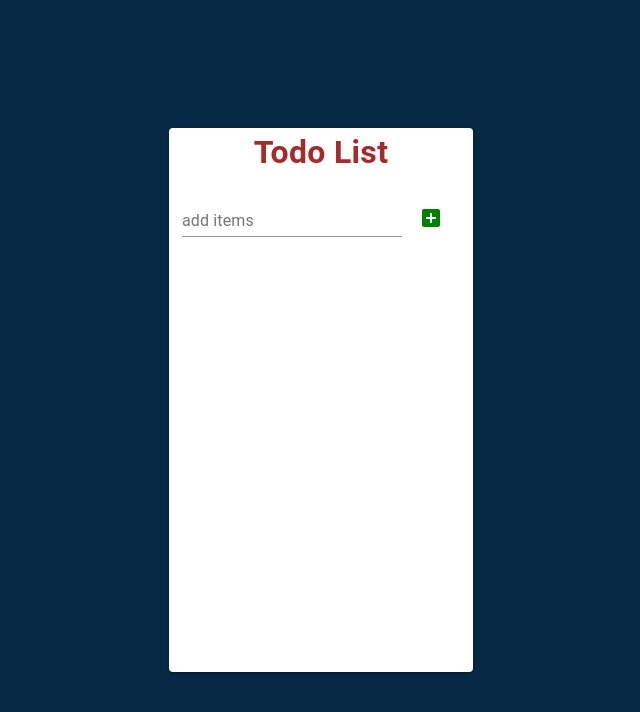
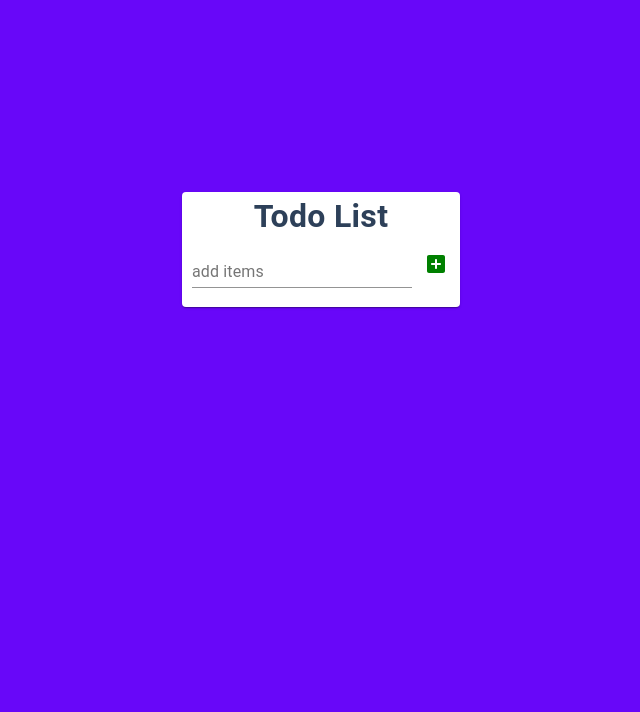
Before and after one commit to mukulraj21160/todo-list-react-app, a React (Create React App) app: page / in a window 1280 px wide. Shown: the top 712 px of the page, without its empty margins (319-959 px from the left). Built offline with nearby package versions, Linux system fonts and the light colour scheme.

Commit message:
completes-project

```diff
--- a/src/Components/AllLists.jsx
+++ b/src/Components/AllLists.jsx
@@ -12,14 +12,12 @@ const style = makeStyles((theme) => ({
       textAlign: "left",
       padding: "0px 10px 0px 10px",
     },
-
     [theme.breakpoints.up("md")]: {
       display: "flex",
       justifyContent: "space-between",
       textAlign: "left",
       padding: "0px 10px 0px 10px",
     },
-
     [theme.breakpoints.up("lg")]: {
       display: "flex",
       justifyContent: "space-between",
--- a/src/Components/TodoList.jsx
+++ b/src/Components/TodoList.jsx
@@ -14,53 +14,49 @@ const style = makeStyles((theme) => ({
   main: {
     fontFamily: theme.typography.body1.fontFamily,
     [theme.breakpoints.up("xs")]: {
-      backgroundColor: "#062845",
-      height: "100vh",
       display: "flex",
     },
     [theme.breakpoints.up("sm")]: {
-      backgroundColor: "#062845",
-      height: "100vh",
       display: "flex",
     },
 
     [theme.breakpoints.up("md")]: {
-      backgroundColor: "#062845",
-      height: "100vh",
       display: "flex",
     },
     [theme.breakpoints.up("lg")]: {
-      backgroundColor: "#062845",
-      height: "100vh",
       display: "flex",
     },
   },
   main_card: {
     fontFamily: theme.typography.body1.fontFamily,
     [theme.breakpoints.up("xs")]: {
-      color: "white",
-      width: "80%",
-      margin: "20% 0% 10% 0%",
+      display: "flex",
       textAlign: "center",
+      justifyContent: "space-evenly",
+      paddingBottom: "10px",
+      marginTop: "40%",
     },
     [theme.breakpoints.up("sm")]: {
-      color: "white",
-      width: "80%",
-      margin: "20% 0% 10% 0%",
+      display: "flex",
       textAlign: "center",
+      justifyContent: "space-evenly",
+      paddingBottom: "10px",
+      marginTop: "15%",
     },
 
     [theme.breakpoints.up("md")]: {
-      marginTop: "10%",
-      borderRadius: "10px",
-      marginLeft: "5px",
-      width: "50%",
+      display: "flex",
+      textAlign: "center",
+      justifyContent: "space-evenly",
+      paddingBottom: "10px",
+      marginTop: "15%",
     },
     [theme.breakpoints.up("lg")]: {
+      display: "flex",
+      textAlign: "center",
       justifyContent: "space-evenly",
-      display: "flex",
-      borderRadius: "10px",
-      margin: "10% 0% 10% 0%",
+      paddingBottom: "10px",
+      marginTop: "15%",
     },
   },
 
@@ -70,61 +66,56 @@ const style = makeStyles((theme) => ({
       textAlign: "center",
       fontSize: "22px",
       fontWeight: "bold",
-      color: "brown",
+      color: "#2d4059",
     },
     [theme.breakpoints.up("sm")]: {
       textAlign: "center",
       fontSize: "22px",
       fontWeight: "bold",
-      color: "brown",
+      color: "#2d4059",
     },
 
     [theme.breakpoints.up("md")]: {
       textAlign: "center",
       fontSize: "32px",
       fontWeight: "bold",
-      color: "brown",
+      color: "#2d4059",
     },
     [theme.breakpoints.up("lg")]: {
       textAlign: "center",
       fontSize: "32px",
       fontWeight: "bold",
-      color: "brown",
+      color: "#2d4059",
     },
   },
   textfield: {
     fontFamily: theme.typography.body1.fontFamily,
     [theme.breakpoints.up("xs")]: {
-      margin: "3px",
+      paddingLeft: "10px",
     },
     [theme.breakpoints.up("sm")]: {
-      margin: "3px",
+      paddingLeft: "10px",
     },
-
     [theme.breakpoints.up("md")]: {
-      padding: "10px",
+      paddingLeft: "10px",
     },
     [theme.breakpoints.up("lg")]: {
-      padding: "10px",
+      paddingLeft: "10px",
     },
   },
   btn: {
     fontFamily: theme.typography.body1.fontFamily,
     [theme.breakpoints.up("xs")]: {
-      margin: "3px",
       color: "green",
     },
     [theme.breakpoints.up("sm")]: {
-      margin: "3px",
       color: "green",
     },
 
     [theme.breakpoints.up("md")]: {
-      margin: "5px",
       color: "green",
     },
     [theme.breakpoints.up("lg")]: {
-      margin: "5px",
       color: "green",
     },
   },
@@ -149,8 +140,8 @@ const TodoList = () => {
   return (
     <div className={classes.main}>
       <Grid container item>
-        <Grid item lg={4} md={4} sm={3} xs={1}></Grid>
-        <Grid item lg={4} md={4} sm={6} xs={10} className={classes.main_card}>
+        <Grid item lg={4} md={3} sm={2} xs={1}></Grid>
+        <Grid item lg={4} md={6} sm={8} xs={10} className={classes.main_card}>
           <Card>
             <Typography className={classes.heading}>Todo List</Typography>
             <div className={classes.textfield}>
@@ -169,7 +160,7 @@ const TodoList = () => {
             })}
           </Card>
         </Grid>
-        <Grid item lg={4} md={4} sm={3} xs={1}></Grid>
+        <Grid item lg={4} md={3} sm={2} xs={1}></Grid>
       </Grid>
     </div>
   );
--- a/src/index.css
+++ b/src/index.css
@@ -1,4 +1,5 @@
 body {
+  background-color: #6807f9;
   margin: 0;
   font-family: -apple-system, BlinkMacSystemFont, 'Segoe UI', 'Roboto', 'Oxygen',
     'Ubuntu', 'Cantarell', 'Fira Sans', 'Droid Sans', 'Helvetica Neue',
```
